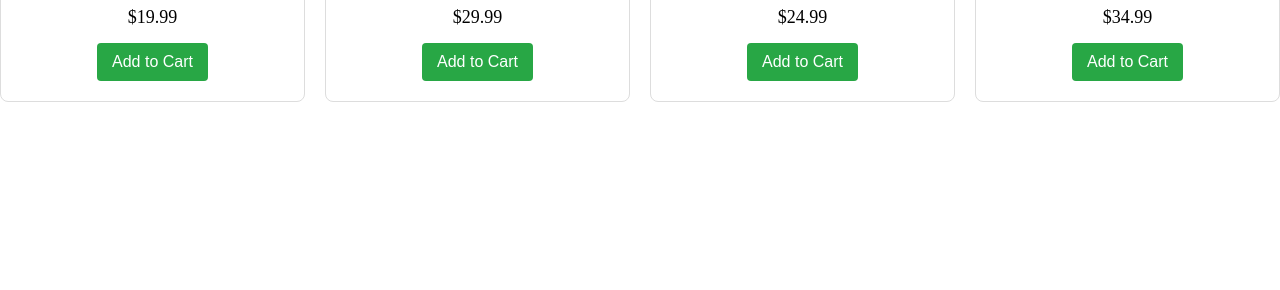
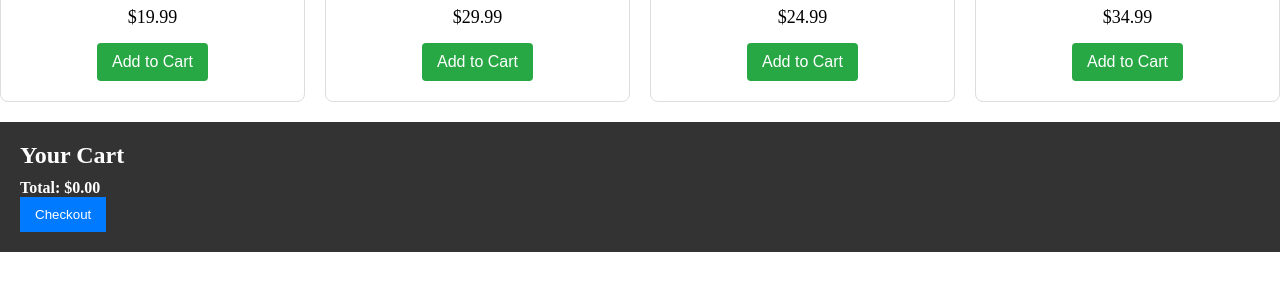
Before and after one commit to Anshulup84/shriRamKrishna, a plain HTML site: page products.html in a window 1280 px wide. Shown: the part 182-472 px from the top of the page. Drawn offline with Linux system fonts and the light colour scheme.

Commit message:
working on cart

```diff
--- a/products.html
+++ b/products.html
@@ -46,5 +46,12 @@
         </div>
     </section>
 
+    <div class="cart-section">
+        <h2>Your Cart</h2>
+        <ul class="cart-items"></ul>
+        <p class="total-price">Total: $0.00</p>
+        <button class="checkout-btn">Checkout</button>
+    </div>
+
 </body>
 </html>
--- a/style.css
+++ b/style.css
@@ -4,7 +4,6 @@
     padding: 0;
     box-sizing: border-box;
     scroll-behavior: smooth;
-
 }
 
 
@@ -731,6 +730,8 @@ iframe {
     }
 }
 
+/* top navbar responsive */
+
 @media (max-width: 768px) {
     .top-bar {
         flex-direction: column; /* Stack elements vertically */
@@ -832,3 +833,40 @@ iframe {
 .product-card .add-to-cart:hover {
     background-color: #218838;
 }
+
+
+/* Cart Section */
+.cart-section {
+    background-color: #333;
+    color: white;
+    padding: 20px;
+    margin-top: 20px;
+}
+
+.cart-items {
+    list-style-type: none;
+    padding: 0;
+}
+
+.cart-items li {
+    display: flex;
+    justify-content: space-between;
+    padding: 5px 0;
+}
+
+.total-price {
+    font-weight: bold;
+    margin-top: 10px;
+}
+
+.checkout-btn {
+    background-color: #007bff;
+    color: white;
+    border: none;
+    padding: 10px 15px;
+    cursor: pointer;
+}
+
+.checkout-btn:hover {
+    background-color: #0056b3;
+}
```
